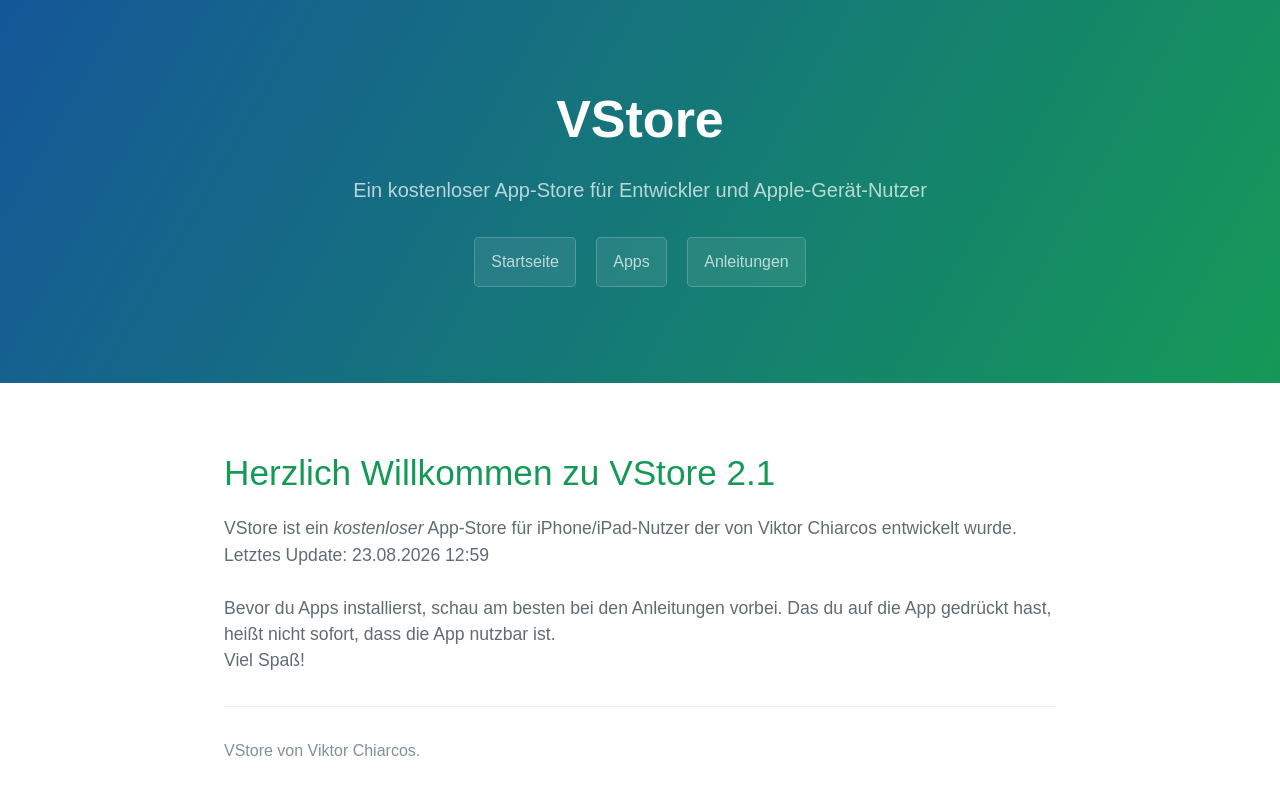
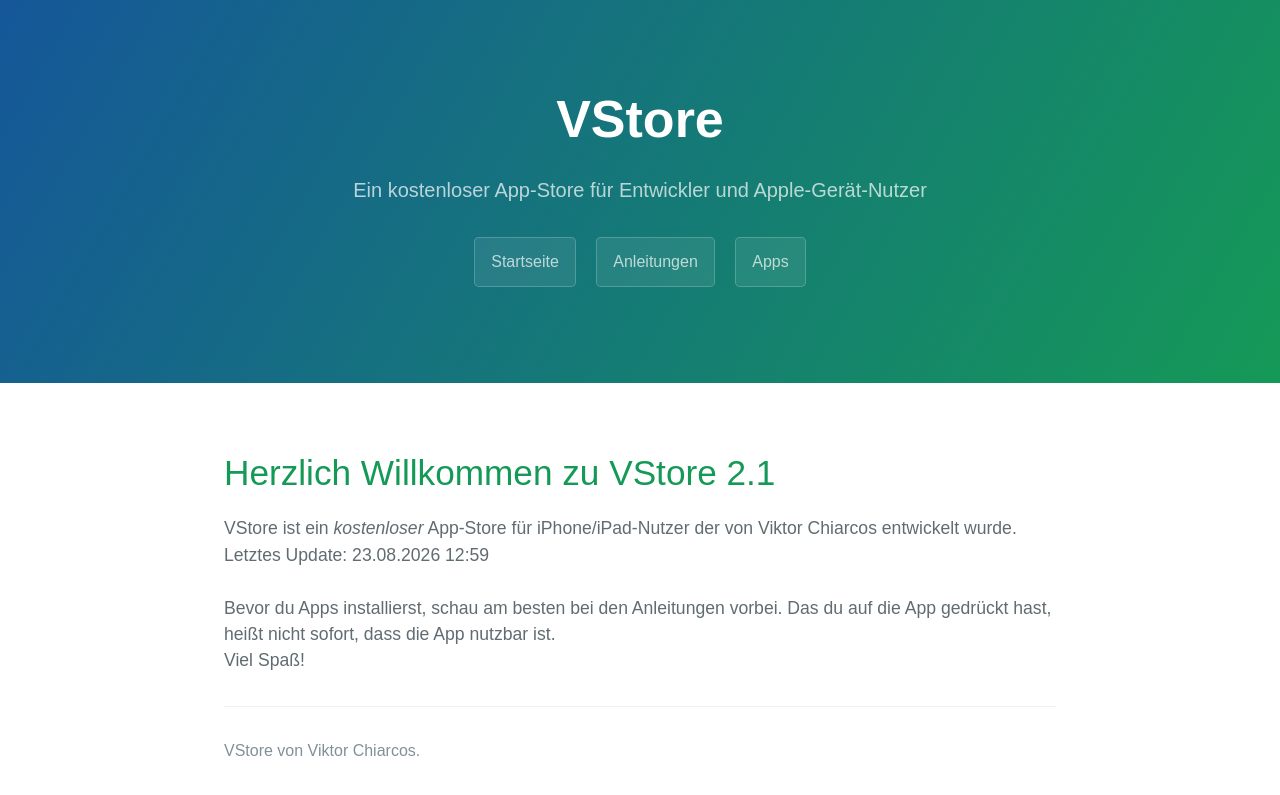
Before and after one commit to die-techniker/vstore, a Jekyll site: the page built from app/index.html, in a window 1280 px wide. Shown: the top 795 px of the page. Built offline with Jekyll 4.4.1, drawn with Linux system fonts in a browser that asks for light colours.

```diff
--- a/_layouts/default.html
+++ b/_layouts/default.html
@@ -24,8 +24,9 @@
       -->
 
       <a href="/vstore/app/" class="btn">Startseite</a>
+      <a href="/vstore/app/anleitungen" class="btn">Anleitungen</a>
       <a href="/vstore/app/apps" class="btn">Apps</a>
-      <a href="/vstore/app/anleitungen" class="btn">Anleitungen</a>
+
     </header>
 
     <main id="content" class="main-content" role="main">
```
